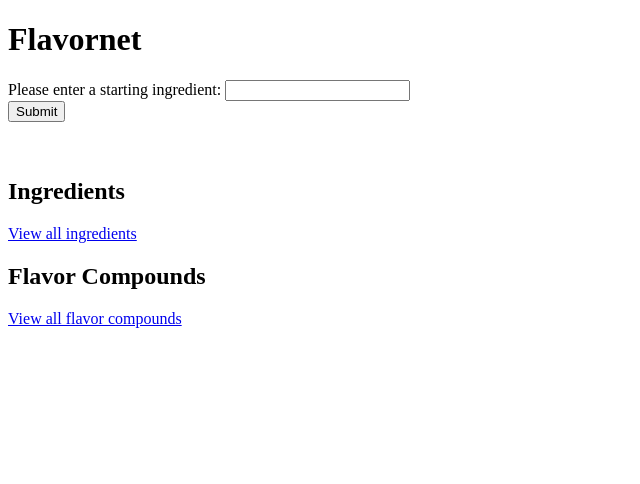
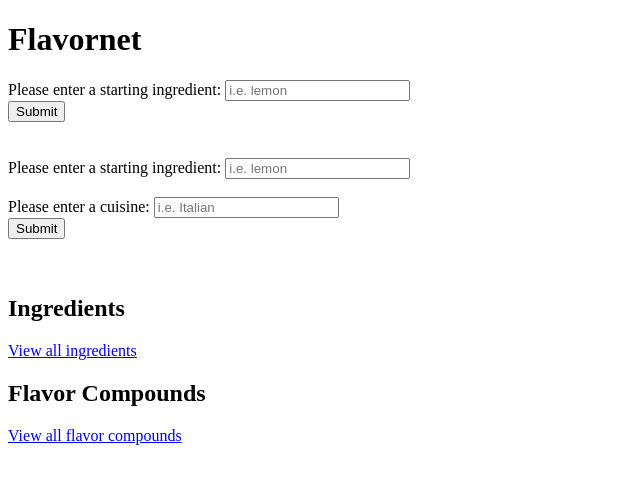
Before and after one commit to levi006/FlavorNet, a Flask app: page / in a window 1280 px wide. Shown: the top 484 px of the page, without its empty margins (0-640 px from the left). Run offline with Flask 2, Linux system fonts and the light colour scheme.

Commit message:
Second query working for ingredients within a cuisine. Search results seem to indicate that the IngredientSimCuisines data was loaded incorrectly. Missing ingredient pairs.

```diff
--- a/server.py
+++ b/server.py
@@ -3,7 +3,7 @@ from jinja2 import StrictUndefined
 from flask import Flask, render_template, request
 from flask_debugtoolbar import DebugToolbarExtension
 
-from model import connect_to_db, db, Ingredient, FlavorCompound, FlavorCompoundIngredient, IngredientSimilarity
+from model import connect_to_db, db, Cuisine, Ingredient, FlavorCompound, FlavorCompoundIngredient, IngredientSimilarity, IngredientSimCuisine
 
 from sqlalchemy import func, desc
 
@@ -80,42 +80,53 @@ def ingredient_pairs():
                                                     ingr_one_list=ingr_one_list,
                                                     ingr_one_names=ingr_one_names)
 
-# @app.route("/cuisine_ingredient_pairs")
-# def cuisine_ingredient_pairs():
-#     """Show list of ingredients that pair with ingr_zero, in a cuisine."""
+@app.route("/ingredient_pairs/cuisines")
+def cuisine_ingredient_pairs():
+    """Show list of ingredients that pair with ingr_zero, in a cuisine."""
 
-#     ingr_zero = str(request.args.get("ingr_zero_input"))
-#     # print ingr_zero
+    ingr_zero = request.args.get("ingr_zero_input").rstrip()
+    cuisine = request.args.get("cuisine_input").rstrip()
+    print cuisine
+    # print type(cuisine)
+    # print ingr_zero
+    # print type(ingr_zero)
 
-#     # ingr_zero_hc = "black_tea"
-#     # print ingr_zero_hc
+    ingr_zero_id = Ingredient.query.filter(Ingredient.name==ingr_zero).all()[0].id
+    cuisine_id = Cuisine.query.filter(Cuisine.name==cuisine).all()[0].id
 
-#     # print 20 * "!"
-#     # print type(ingr_zero)
+    print 20 * "$"
+    print "Cuisine id for" + " " + str(cuisine) + " is " + str(cuisine_id)
+    # print ingr_zero_id
 
-#     ingr_zero_id = Ingredient.query.filter(Ingredient.name==ingr_zero).all()[0].id
+    # ingr_zero_name = Ingredient.query.filter(Ingredient.name==ingr_zero).all()[0].name
 
-#     # print ingr_zero_id
+    print "ingr_zero_id is: " + str(ingr_zero_id)
+    print "ingr_zero name is: " + str(ingr_zero)
 
-#     ingr_zero_name = Ingredient.query.filter(Ingredient.name==ingr_zero).all()[0].name
-#     # print ingr_zero_name
+    ingr_one_list = IngredientSimilarity.query.filter(IngredientSimilarity.ingr_zero == ingr_zero_id)\
+                                        .order_by(desc(IngredientSimilarity.shared_fcs)).limit(10).all()
+    # print ingr_one_list
 
-#     # print "ingr_zero_id is: " + str(ingr_zero_id)
+    ingr_sim_cuisine_results = []
 
-#     ingr_one_list = IngredientSimilarity.query.filter(IngredientSimilarity.ingr_zero == ingr_zero_id, ).join(RecipeIngredient)
-#                                         .order_by(desc(IngredientSimilarity.shared_fcs)).limit(10).all()
+    for ingr_sim in ingr_one_list:
 
-#     # print "ingr_one_list is: " + str(ingr_one_list)
-#     # print len(ingr_one_list)
+        ingr_one_sim_pairs = IngredientSimCuisine.query.filter(IngredientSimCuisine.ingr_zero==ingr_zero_id,\
+                                                     IngredientSimCuisine.ingr_one==ingr_sim.ingr_one,\
+                                                     IngredientSimCuisine.cuisine==cuisine_id).all()
+        if ingr_one_sim_pairs == []:
+            continue
+        else:
+            ingr_sim_cuisine_results.extend(ingr_one_sim_pairs)
 
+    print ingr_sim_cuisine_results
 
-#     # for ingr_one_name in ingr_one_name_list:
+    # print "ingr_one_list is: " + str(ingr_one_list)
+    # print len(ingr_one_list)
 
-#     #     ingr_one_name = Ingredient.query.filter(Ingredient.name==IngredientSimilarity.ingr_z)
-
-
-    return render_template("ingredient_pairs.html", ingr_zero_name=ingr_zero_name,
-                                                    ingr_one_list=ingr_one_list)
+    return render_template("ingredient_pairs_cuisines.html", ingr_sim_cuisine_results=ingr_sim_cuisine_results,
+                                                             ingr_zero_name=ingr_zero,
+                                                             ingr_one_list=ingr_one_list)
 
 @app.route("/ingredients")
 def ingredient_list():
--- a/templates/homepage.html
+++ b/templates/homepage.html
@@ -5,7 +5,22 @@
 
 	<form action="/ingredient_pairs">
 	        <label>Please enter a starting ingredient:
-        <input type="text" name="ingr_zero_input">
+	        <input type="text" name="ingr_zero_input" placeholder="i.e. lemon">
+	        </label>
+	<br>
+	    <input type="submit">
+	</form>
+
+<div>
+
+<br><br>
+	<form action="/ingredient_pairs/cuisines">
+	        <label>Please enter a starting ingredient:
+	        <input type="text" name="ingr_zero_input" placeholder="i.e. lemon">
+	        </label>
+	<br><br>
+	        <label>Please enter a cuisine:
+	        <input type="text" name="cuisine_input" placeholder="i.e. Italian">
 	        </label>
 	<br>
 	    <input type="submit">
@@ -13,10 +28,14 @@
 
 <br><br>
 
+<div>
+
 <h2>Ingredients</h2>
-<p><a href="/ingredients">View all ingredients</a></p>
+	<p><a href="/ingredients">View all ingredients</a>
+	</p>
 
 <h2>Flavor Compounds</h2>
-<p><a href="/flavorcompounds">View all flavor compounds</a></p>
+	<p><a href="/flavorcompounds">View all flavor compounds</a>
+	</p>
 
 {% endblock %}
```
Also changed, not shown: model.py (+9 -10 lines), templates/ingredient_pairs.html (+1 -8 lines), 1 other file. Lines whose indentation alone changed are shown as unchanged.
